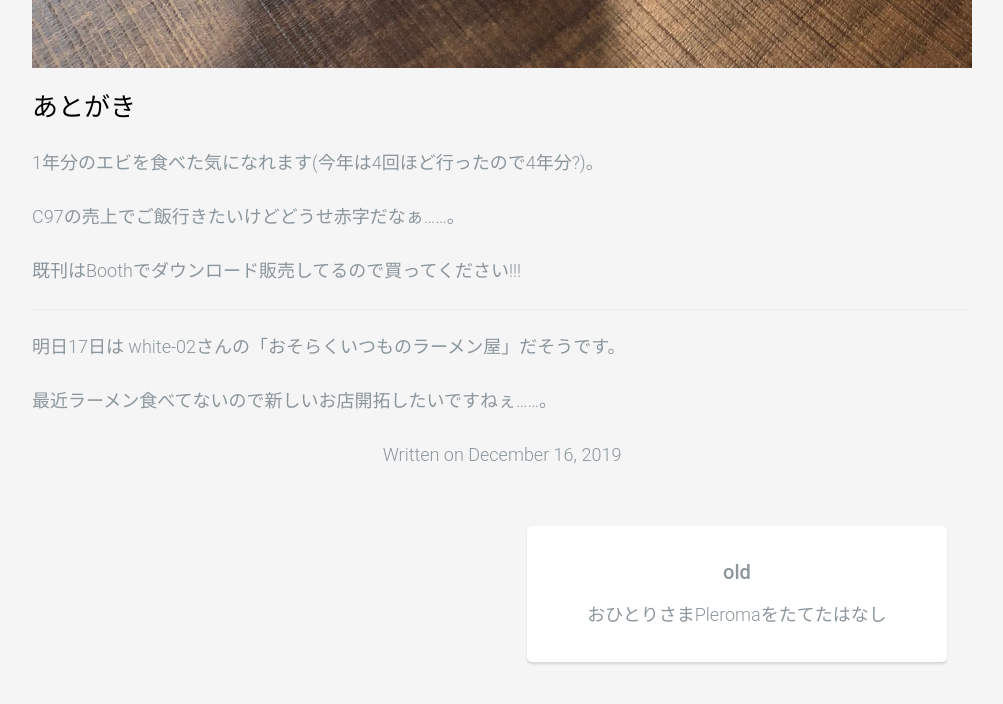
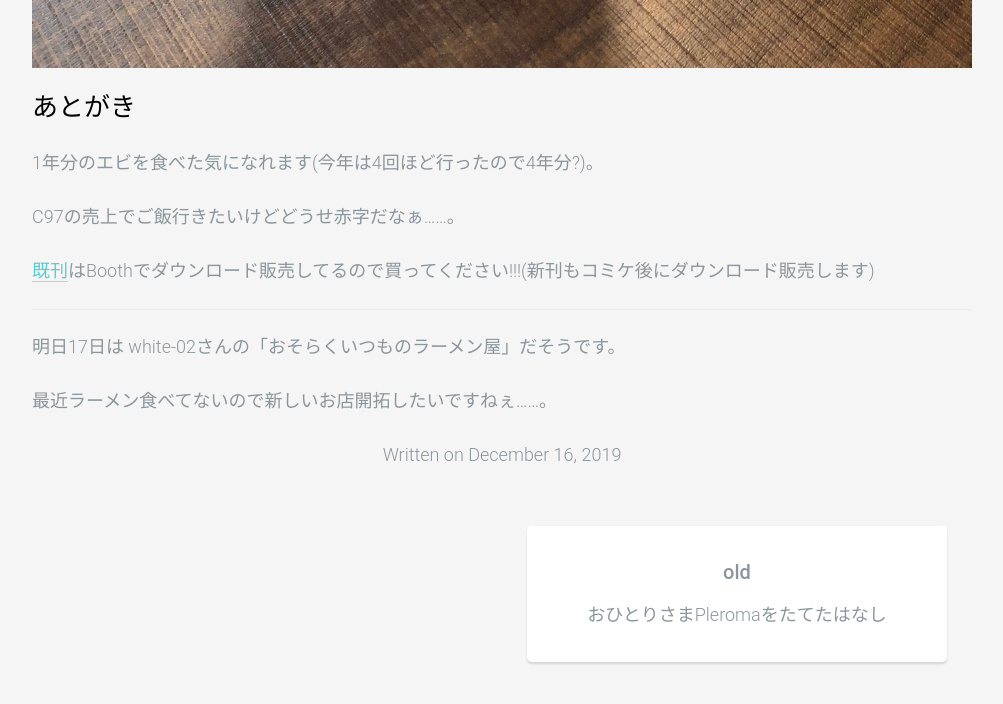
Before and after one commit to WakuwakuP/wakuwakup.github.io, a Jekyll site: the page built from _posts/2019-12-16-gochisou-photo-advent.md, in a window 1280 px wide and 900 px high, scrolled down 12117 px. Shown: the top 704 px of the window, without its empty margins (138-1141 px from the left). Built offline with Jekyll 4.4.1, drawn with Linux system fonts in a browser that asks for light colours; nearby versions of some CDN libraries; comment, search, counter and statistics services are not loaded.

Commit message:
Update 2019-12-16-gochisou-photo-advent.md

```diff
--- a/_posts/2019-12-16-gochisou-photo-advent.md
+++ b/_posts/2019-12-16-gochisou-photo-advent.md
@@ -67,7 +67,7 @@ thumb: ebi.jpg
 
 C97の売上でご飯行きたいけどどうせ赤字だなぁ……。
 
-既刊はBoothでダウンロード販売してるので買ってください!!!
+[既刊](https://organic-tomato.booth.pm/)はBoothでダウンロード販売してるので買ってください!!!(新刊もコミケ後にダウンロード販売します)
 
 ---
 
```
